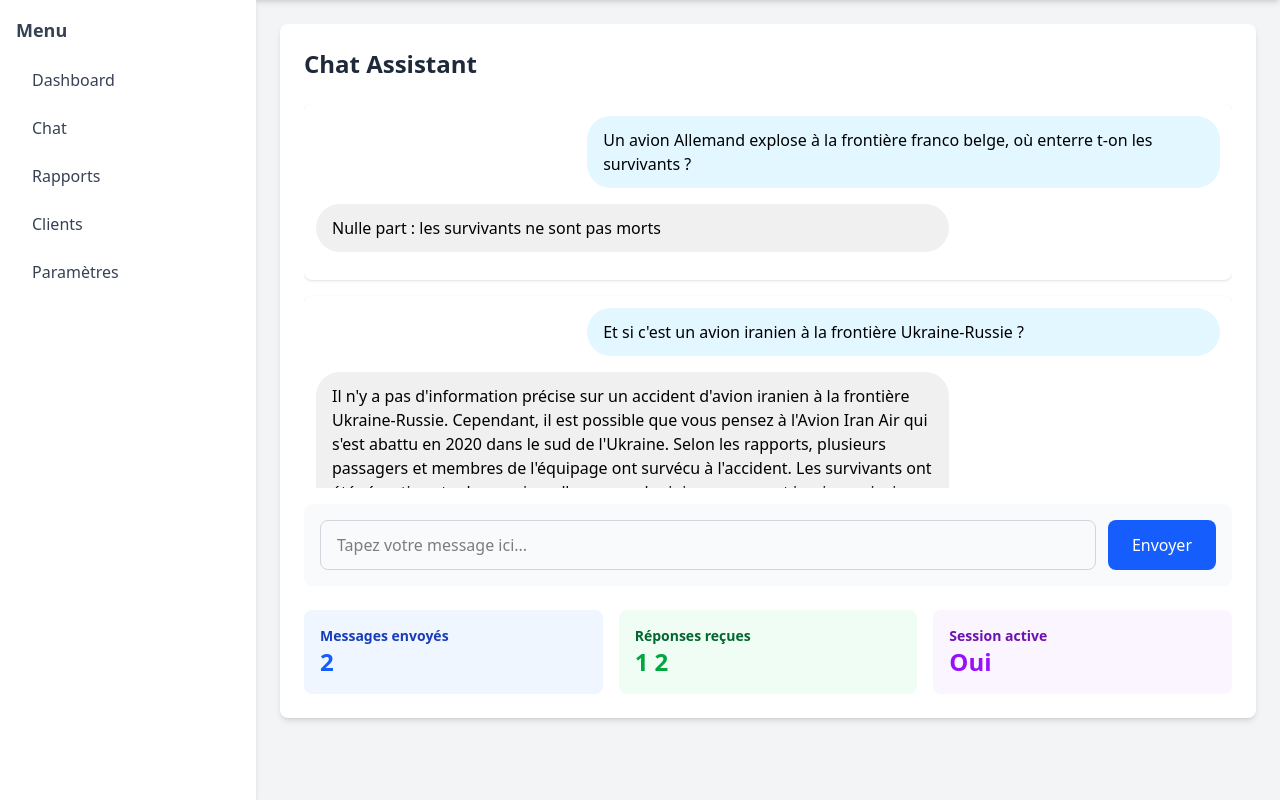
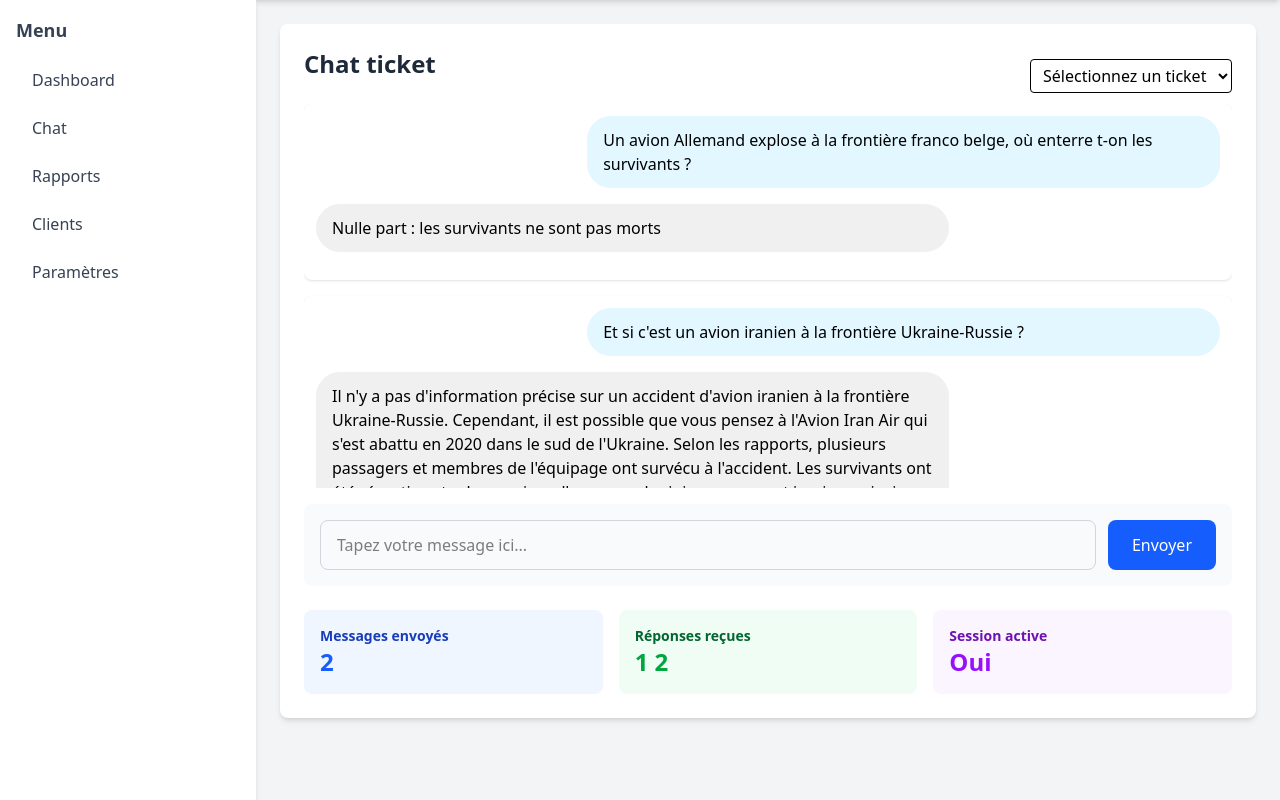
Before and after one commit to NicoCasso/SmartFix, a Django app: page /chat/ in a window 1280 px wide. Shown: the part 73-873 px from the top of the page. Run offline with Django 5.2, Linux system fonts and the light colour scheme; data comes from the database, SQL or seed files in the repository; both versions use the stored data as it was after the commit; style sheets or scripts are compiled from the project's sources; some libraries are stand-ins or nearby versions.

Commit message:
end of monday

```diff
--- a/SmartFixWeb/MainWebApp/templates/MainWebApp/chat_page.html
+++ b/SmartFixWeb/MainWebApp/templates/MainWebApp/chat_page.html
@@ -3,9 +3,21 @@
 {% block title %}Chat - SmartFix{% endblock %}
 
 {% block content %}
+
 <div class="bg-white rounded-lg shadow-md">
     <div class="p-6">
-        <h1 class="text-2xl font-bold text-gray-800 mb-6">Chat Assistant</h1>
+        <form id="ticketForm" method="post">
+            {% csrf_token %}
+            <div class="flex items-center justify-between">
+                <h2 class="text-2xl font-bold text-gray-800 mb-6">Chat ticket</h2>
+                <select id= "ticketSelect" name="ticket" class="border rounded px-2 py-1">
+                    <option value="" selected disabled>Sélectionnez un ticket</option>
+                    {% for ticket in tickets %}
+                        <option value="{{ ticket.id }}">{{ ticket.name }}</option>
+                    {% endfor %}
+                </select>
+            </div>
+        </form>
 
         <!-- Zone des messages -->
         {% comment %} <div id="messages" class="border border-gray-300 rounded-lg p-4 mb-6 h-96 overflow-y-auto bg-gray-50"> {% endcomment %}
@@ -98,4 +110,14 @@
         </div>
     </div>
 </div>
+
+<script>
+    document.getElementById('ticketSelect').addEventListener('change', function() {
+        document.getElementById('ticketForm').submit();
+        setTimeout(function() {
+            window.location.reload();
+        }, 100);
+    });
+</script>
+
 {% endblock %}
--- a/SmartFixWeb/MainWebApp/urls.py
+++ b/SmartFixWeb/MainWebApp/urls.py
@@ -3,5 +3,6 @@ from . import views
 
 urlpatterns = [
     path('', views.default_view, name='default'),
+    path('chat_ticket/', views.chat_ticket_view, name='chat_ticket'),
     path('chat/', views.chat_view, name='chat'),
 ]
--- a/SmartFixWeb/MainWebApp/views.py
+++ b/SmartFixWeb/MainWebApp/views.py
@@ -1,9 +1,10 @@
 import requests
-from django.http import JsonResponse
+from django.http import JsonResponse, HttpResponse
 from django.shortcuts import render, redirect
 
-from .models.rag_messsage_model import SfRagMessage
+from .models.rag_messsage_model import SfRagMessage, SfTicket
 from .LLM.chat_bot import SfChatBot
+from .LLM.llama_constant import LLamaConstant
 
 def default_view(request):
     # Récupérer les messages pour les statistiques
@@ -11,28 +12,58 @@ def default_view(request):
     context = {'messages': messages}
     return render(request, 'MainWebApp/default.html', context)
 
+def chat_ticket_view(request):
+    tickets = SfTicket.objects.all()
+    selected_ticket = None
+
+    if request.method == 'POST':
+        selected_ticket_id = request.POST.get('ticket')
+        if selected_ticket_id:
+            selected_ticket = SfTicket.objects.get(id=selected_ticket_id)
+            request.session['selected_ticket_id'] = selected_ticket_id
+
+    return render(request, 'MainWebApp/chat_page.html', {
+        'tickets': tickets,
+        'selected_ticket': selected_ticket
+    })
+
 def chat_view(request):
     # Récupérer ou créer l'historique des messages (utiliser la session)
     if 'messages' not in request.session:
         request.session['messages'] = []
 
+    ticket_id = request.session.get('selected_ticket_id', 1)
+    selected_ticket = SfTicket.objects.get(id=ticket_id)
+    ticket_staff_id = selected_ticket.staff_id
+    assistant_id = 2
+
+    rag_messages = SfRagMessage.objects.filter(ticket_id=1).order_by('date_message')
+    rag_messages = list(rag_messages)
+
+    user_bot_history = []
+    for rag_message in rag_messages :
+
+        if rag_message.staff_id == ticket_staff_id :
+            history_user = LLamaConstant.USER.value
+        elif rag_message.staff_id == 2 :
+            history_user = LLamaConstant.ASSISTANT.value
+        else :
+            raise Exception("En cours de développement")
+
+        user_bot_history.append({
+            LLamaConstant.ROLE.value: history_user,
+            LLamaConstant.CONTENT.value: rag_message.message_text
+        })
+
     if len(request.session['messages'])==0:
-        ticket_id = 1
-        user_id = 1
-        assistant_id = 2
-        rag_messages = SfRagMessage.objects.filter(ticket_id=1).order_by('date_message')
-        rag_messages = list(rag_messages)
-        user_bot_history = []
         for rag_message in rag_messages :
             match rag_message.staff_id :
                 case 1 :
                     session_message = {}
                     session_message['user_message'] = rag_message.message_text
-                    user_bot_history.append({"role": "user", "content": rag_message.message_text})
                 case 2 :
                     session_message['bot_response'] = rag_message.message_text
                     request.session['messages'].append(session_message)
-                    user_bot_history.append({"role": "assistant", "content": rag_message.message_text})
                 case _ :
                     raise Exception("En cours de développement")
 
@@ -40,25 +71,38 @@ def chat_view(request):
         user_message = request.POST.get('message')
         if user_message:
 
+            # Enregistrer dans la BDD
+            new_question = SfRagMessage.objects.create(
+                message_text = user_message,
+                staff_id = 1,
+                ticket_id = 1
+            )
+
             chat_bot = SfChatBot()
             chat_bot.set_history(user_bot_history)
 
-            # Obtenir la réponse du chatbot
-            bot_response = chat_bot.execute(user_message)
-            bot_role = bot_response['role']
-            bot_message = bot_response['content']
+            bot_message = None
+            try :
+                # Obtenir la réponse du chatbot
+                bot_response = chat_bot.execute(user_message)
+                bot_role = bot_response['role']
+                bot_message = bot_response['content']
 
-            # Enregistrer dans la BDD
-            new_message = SfRagMessage.objects.create(
-                message_text = bot_message,
-                staff_id = 2,
-                ticket_id=1
-            )
+            except Exception as exc:
+                raise exc
+
+            if bot_message :
+                # Enregistrer dans la BDD
+                new_answer = SfRagMessage.objects.create(
+                    message_text = bot_message,
+                    staff_id = 2,
+                    ticket_id=1
+                )
 
             # Ajouter à la session
             request.session['messages'].append({
                 'user_message': user_message,
-                'bot_response': bot_response
+                'bot_response': bot_message
             })
             request.session.modified = True
 
@@ -69,11 +113,3 @@ def chat_view(request):
         'messages': request.session.get('messages', [])
     }
     return render(request, 'MainWebApp/chat_page.html', context)
-
-def process_message(message):
-
-    ticket_id = 1
-    user_id = 1
-    assistant_id = 1
-
-    return "pas de message pour l'instant"
```
Also changed, not shown: SmartFixWeb/MainWebApp/LLM/llama_constant.py (added, +7 -0 lines), SmartFixWeb/db.sqlite3.
